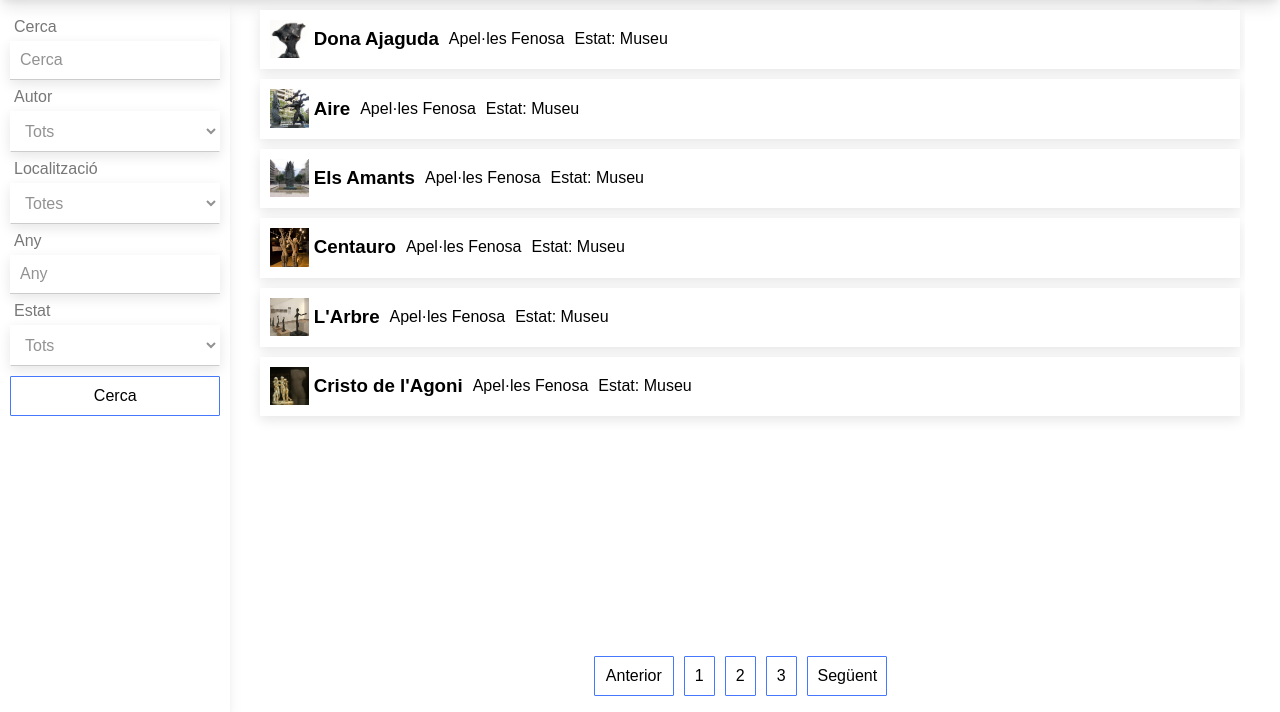
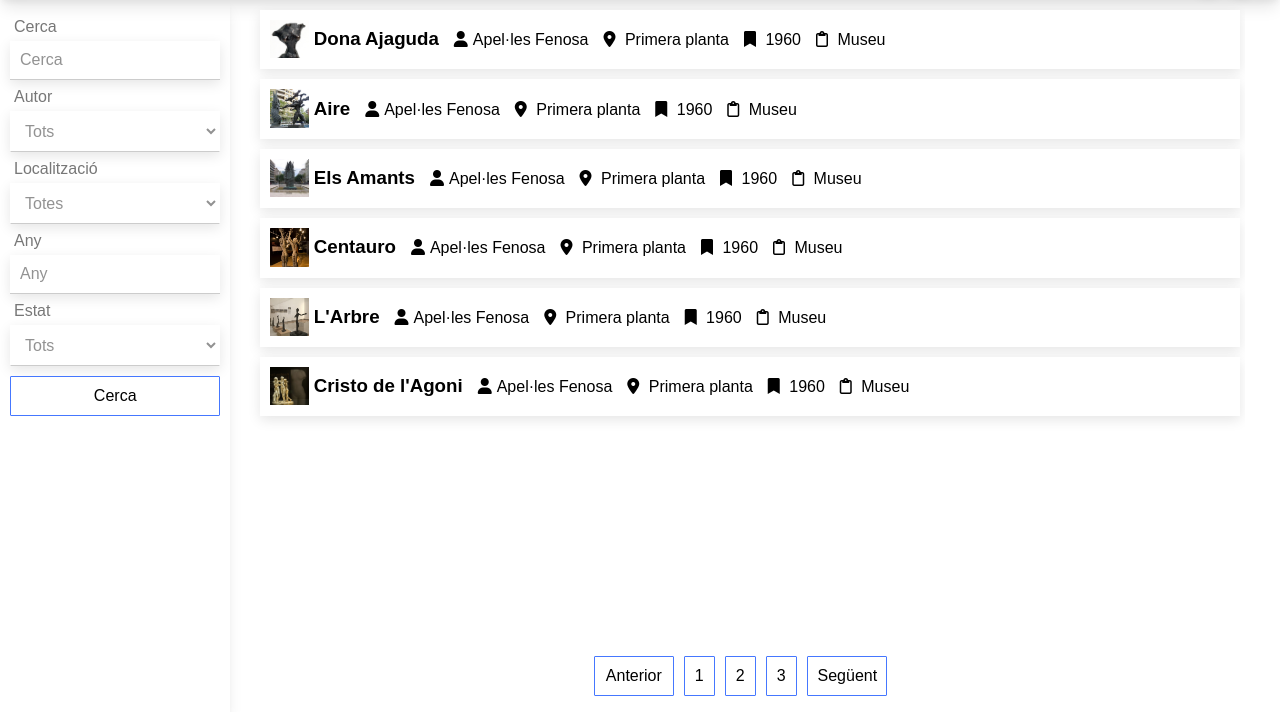
Before and after one commit to krelk-works/projecteDAW, a PHP site: page / in a window 1280 px wide. Shown: the part 88-800 px from the top of the page. Run offline with PHP 8.4, Linux system fonts and the light colour scheme; the visitor is signed in with stand-in values (Sample User, id 1).

Commit message:
Mejora lógica PHP

```diff
--- a/views/home-list/home-list.php
+++ b/views/home-list/home-list.php
@@ -7,10 +7,10 @@
             </div>
             <div class="home-list-item-info">
                 <h3>Dona Ajaguda</h3>
-                <p>Apel·les Fenosa</p>
-                <!--<p>Localització: Primera planta</p>
-                <p>Any: 1960</p>-->
-                <p>Estat: Museu</p>
+                <p><i class="fa-solid fa-user"></i>Apel·les Fenosa</p>
+                <p><i class="fa-solid fa-location-dot"></i> Primera planta</p>
+                <p><i class="fa-solid fa-bookmark"></i> 1960</p>
+                <p><i class="fa-regular fa-clipboard"></i> Museu</p>
             </div>
         </div>
         <div class="home-list-item">
@@ -19,10 +19,10 @@
             </div>
             <div class="home-list-item-info">
                 <h3>Aire</h3>
-                <p>Apel·les Fenosa</p>
-                <!--<p>Localització: Primera planta</p>
-                <p>Any: 1960</p>-->
-                <p>Estat: Museu</p>
+                <p><i class="fa-solid fa-user"></i>Apel·les Fenosa</p>
+                <p><i class="fa-solid fa-location-dot"></i> Primera planta</p>
+                <p><i class="fa-solid fa-bookmark"></i> 1960</p>
+                <p><i class="fa-regular fa-clipboard"></i> Museu</p>
             </div>
         </div>
         <div class="home-list-item">
@@ -31,10 +31,10 @@
             </div>
             <div class="home-list-item-info">
                 <h3>Els Amants</h3>
-                <p>Apel·les Fenosa</p>
-                <!--<p>Localització: Primera planta</p>
-                <p>Any: 1960</p>-->
-                <p>Estat: Museu</p>
+                <p><i class="fa-solid fa-user"></i>Apel·les Fenosa</p>
+                <p><i class="fa-solid fa-location-dot"></i> Primera planta</p>
+                <p><i class="fa-solid fa-bookmark"></i> 1960</p>
+                <p><i class="fa-regular fa-clipboard"></i> Museu</p>
             </div>
         </div>
         <div class="home-list-item">
@@ -43,10 +43,10 @@
             </div>
             <div class="home-list-item-info">
                 <h3>Centauro</h3>
-                <p>Apel·les Fenosa</p>
-                <!--<p>Localització: Primera planta</p>
-                <p>Any: 1960</p>-->
-                <p>Estat: Museu</p>
+                <p><i class="fa-solid fa-user"></i>Apel·les Fenosa</p>
+                <p><i class="fa-solid fa-location-dot"></i> Primera planta</p>
+                <p><i class="fa-solid fa-bookmark"></i> 1960</p>
+                <p><i class="fa-regular fa-clipboard"></i> Museu</p>
             </div>
         </div>
         <div class="home-list-item">
@@ -55,10 +55,10 @@
             </div>
             <div class="home-list-item-info">
                 <h3>L'Arbre</h3>
-                <p>Apel·les Fenosa</p>
-                <!--<p>Localització: Primera planta</p>
-                <p>Any: 1960</p>-->
-                <p>Estat: Museu</p>
+                <p><i class="fa-solid fa-user"></i>Apel·les Fenosa</p>
+                <p><i class="fa-solid fa-location-dot"></i> Primera planta</p>
+                <p><i class="fa-solid fa-bookmark"></i> 1960</p>
+                <p><i class="fa-regular fa-clipboard"></i> Museu</p>
             </div>
         </div>
         <div class="home-list-item">
@@ -67,10 +67,10 @@
             </div>
             <div class="home-list-item-info">
                 <h3>Cristo de l'Agoni</h3>
-                <p>Apel·les Fenosa</p>
-                <!--<p>Localització: Primera planta</p>
-                <p>Any: 1960</p>-->
-                <p>Estat: Museu</p>
+                <p><i class="fa-solid fa-user"></i>Apel·les Fenosa</p>
+                <p><i class="fa-solid fa-location-dot"></i> Primera planta</p>
+                <p><i class="fa-solid fa-bookmark"></i> 1960</p>
+                <p><i class="fa-regular fa-clipboard"></i> Museu</p>
             </div>
         </div>
     </div>
```
